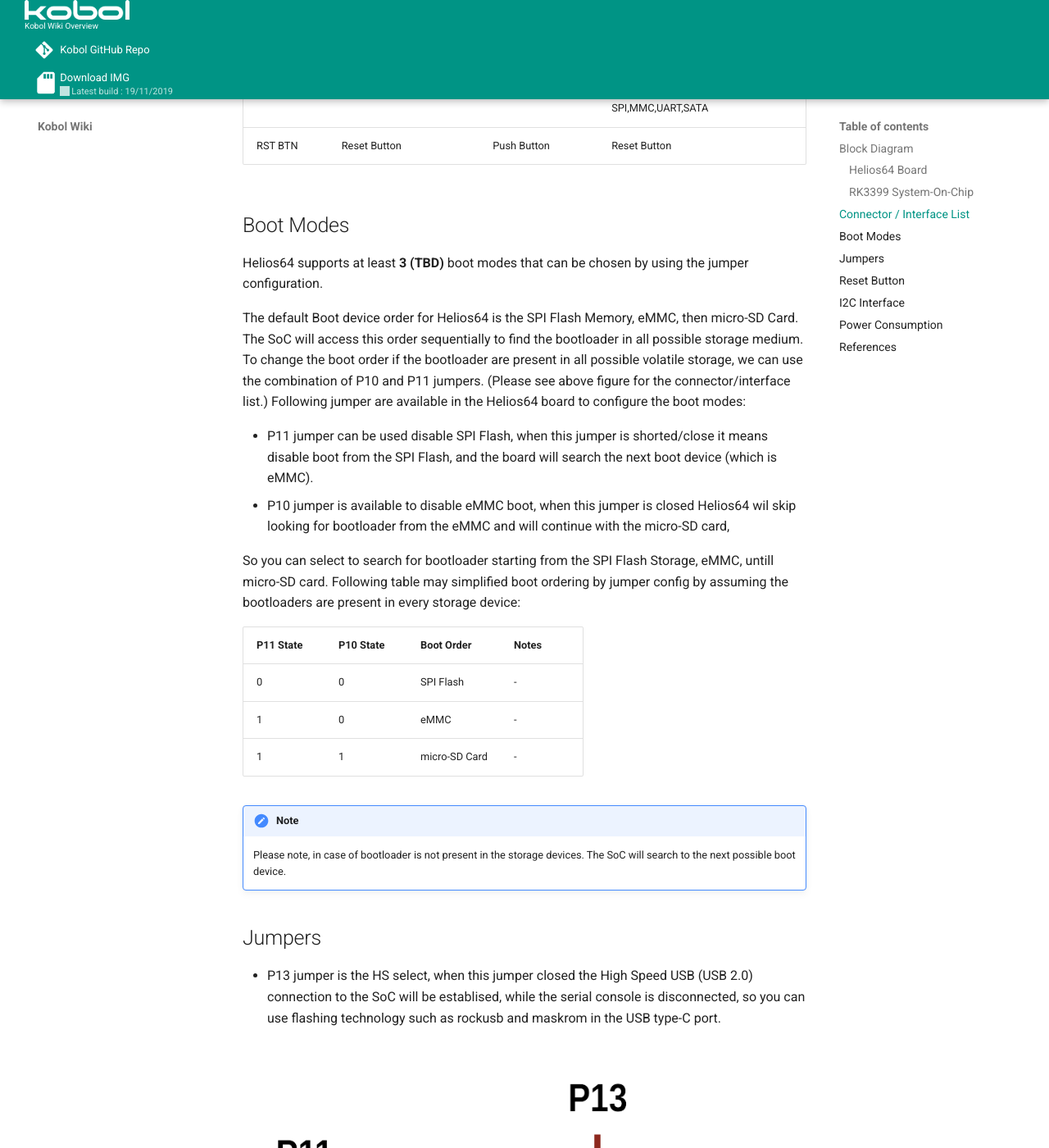
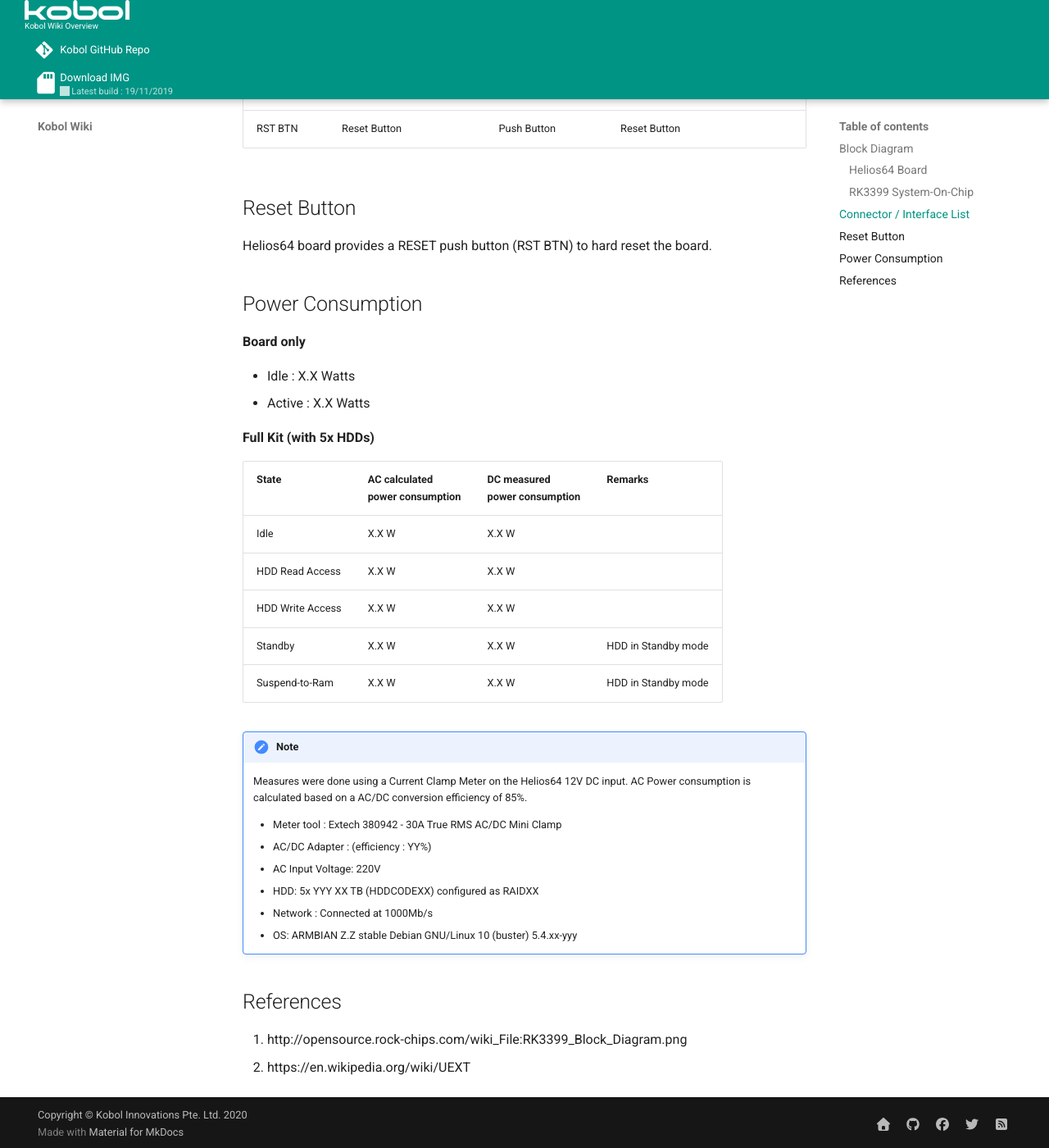
Before and after one commit to kobol-io/wiki, an MkDocs documentation site: the page built from docs/helios64/hardware.md, in a window 1280 px wide and 1400 px high, scrolled down 3984 px. Shown: the whole window at 82% size. Built offline with MkDocs 1.6.1 and Material for MkDocs 9.7.7, drawn with Linux system fonts in a browser that asks for light colours; some of the changed text lies outside the part shown.

Commit message:
Move jumper and boot mode into their own page
On overview table, create link to its respective pages

```diff
--- a/docs/helios64/hardware.md
+++ b/docs/helios64/hardware.md
@@ -12,87 +12,43 @@ This block diagram is cited from the RK3399 website documentation. [1](http://op
 
 ![!Board Legend](/helios64/img/hardware/helios64_board_labeled.jpg)
 
-Name |Peripheral Type|Connector Type|Details
------|---------------|--------------|-------
-P8|SATA Cont. Mem. Flash Enable Jumper|2x1 Pin Header|Sata Controller Flash Memory Enable
-P9|eFuse Dis. Jumper|Not Populated|**TBD** eFuse Power Supply
-P10|eMMC Dis. Jumper|2x1 Pin Male Header|Disable eMMC boot
-P11|SPI Flash Dis. Jumper|2x1 Pin Male Header|Disable SPI Flash
-P13|HS Select Jumper|2x1 Pin Male Header|USB-C HS Select (Close = Type C HS, Open = Console)
-P14|ATX Priority Jumper|2x1 Pin Male Header|ATX Supply Priority
-P15|ACDC Priority Jumper|2x1 Pin Male Header|ACDC(AC Adapter) Supply Priority
-USB 3.0 |USB3 Host|USB 3.0 Host| USB 3.0 Port Header
-SATA1|SATA|SATA 3.0|Port 0 (SATA1)
-SATA2|SATA|SATA 3.0|Port 1 (SATA2)
-SATA3|SATA|SATA 3.0|Port 2 (SATA3)
-SATA4|SATA|SATA 3.0|Port 3 (SATA4)
-SATA5|SATA|SATA 3.0|Port 4 (SATA5)
-HDD_PWR|HDD Power Conn.|8 Pin ATX 12V|Rated for 5x HDD
-BATT|Battery Power Conn.|6 Pin ATX 12V|Battery Backup
-ATX_4P|ATX Power Supply Conn.|4 Pin ATX 12V|4 Pin ATX Power Connector
-1Gbps ETH|LAN1|RJ45|Gigabit Ethernet
-2.5Gbps ETH|LAN2|RJ45|2.5 Gigabit Ethernet|USB 3.0 Host|Dual Port USB3.0|Type A
-MICRO SD|microSD|Push-Push card connector|Support SDHC and SDXC
-USB-C|USB Type-C Dual Role|USB Type-C Connector|Via onboard FTDI USB-to-UART0 bridge
-PWR CON|DC Connector|Kycon 4-Pin Mini-DIN|DC input 12V / 8A
-FAN1|Fan Connector|4x1 Pin Male Header|PWM and RPM support
-FAN2|Fan Connector|4x1 Pin Male Header|PWM and RPM support
-P1|I2C Header|4x1 Pin Male Header|I2C Bus 1
-P2|UEXT Header|2x5 Pin Male Header|Universal EXTension Support [2]
-P3|Front Panel Header|12x2 Pin Male Header|PWM and RPM support
-P4|Buzzer Header|2x1 Pin Header|Buzzer Speaker Support
-P5|GPIO Pin Header|7x2 Pin Male Header|GPIO configurable as input or output<br>Via IO Expander on I2C Bus 0
-PWR BTN|Power Button|Push Button|Power Button
-RECOVERY|Recovery Button|Push Button|Boot mode selector :<br> SPI,MMC,UART,SATA
-RST BTN|Reset Button|Push Button|Reset Button
-
-## Boot Modes
-
-Helios64 supports at least **3 (TBD)** boot modes that can be chosen by using the jumper configuration.
-
-The default Boot device order for Helios64 is the SPI Flash Memory, eMMC, then micro-SD Card.
-The SoC will access this order sequentially to find the bootloader in all possible storage medium.
-To change the boot order if the bootloader are present in all possible volatile storage, we can use the combination of P10 and P11 jumpers.
-(Please see above figure for the connector/interface list.)
-Following jumper are available in the Helios64 board to configure the boot modes:
-
-- P11 jumper can be used disable SPI Flash, when this jumper is shorted/close it means disable boot from the SPI Flash, and the board will search the next boot device (which is eMMC).
-- P10 jumper is available to disable eMMC boot, when this jumper is closed Helios64 wil skip looking for bootloader from the eMMC and will continue with the micro-SD card,
-
-So you can select to search for bootloader starting from the SPI Flash Storage, eMMC, untill micro-SD card.
-Following table may simplified boot ordering by jumper config by assuming the bootloaders are present in every storage device:
-
-P11 State|P10 State|Boot Order|Notes
------|---------------|--------------|-------
-0|0|SPI Flash|-
-1|0|eMMC|-
-1|1|micro-SD Card|-
-
-!!! note
-	Please note, in case of bootloader is not present in the storage devices. The SoC will search to the next possible boot device.
-
-## Jumpers
-
-- P13 jumper is the HS select, when this jumper closed the High Speed USB (USB 2.0) connection to the SoC will be establised, while the serial console is disconnected, so you can use flashing technology such as rockusb and maskrom in the USB type-C port.
-
-[comment]: <> (its also called as HS select, when this jumper is closed the micro USB-C connector become type-C HS (open = console), your USB-C cable will connected to the serial console of the Helios64 board by default. By closing this connection the USB-C connection will become the HS mode, the eMMC will be detected as the USB Mass storage in your PC, in this configuration can directly flash the Armbian image to it.)
-
-
-![Dipswitch modes](/helios64/img/hardware/p11-13-jumper.png)
-
-All the ready-to-use images we provide are for the **SD Card** boot mode.
-
-Please refer to [U-boot](/helios4/uboot) section to know how to use the other modes.
+| Name | Peripheral Type | Connector Type | Details |
+|-----|---------------|--------------|-------|
+| P8 | [SATA Cont. Mem. Flash Enable Jumper](/helios64/jumper/#sata-controller-flash-mux-p8) | 2x1 Pin Header | Sata Controller Flash Memory Enable |
+| P9 | [eFuse Dis. Jumper](/helios64/jumper/#efuse-power-enable-p9) | Not Populated | **TBD** eFuse Power Supply |
+| P10 | [eMMC Dis. Jumper](/helios64/jumper/#boot-mode-p10-p11) | 2x1 Pin Male Header | Disable eMMC boot |
+| P11 | [SPI Flash Dis. Jumper](/helios64/jumper/#boot-mode-p10-p11) | 2x1 Pin Male Header | Disable SPI Flash |
+| P13 | [HS Select Jumper](/helios64/jumper/#hs-select-p13) | 2x1 Pin Male Header | USB-C HS Select (Close = Type C HS, Open = Console) |
+| P14 | [ATX Priority Jumper](/helios64/jumper/#power-supply-priority-jumper-p14-p15) | 2x1 Pin Male Header | ATX Supply Priority |
+| P15 | [ACDC Priority Jumper](/helios64/jumper/#power-supply-priority-jumper-p14-p15) | 2x1 Pin Male Header | ACDC(AC Adapter) Supply Priority |
+| USB 3.0 | [USB3 Host](/helios64/usb/#usb-on-helios64) | USB 3.0 Host | USB 3.0 Port Header  |
+| SATA1 | SATA | SATA 3.0 | Port 0 (SATA1) |
+| SATA2 | SATA | SATA 3.0 | Port 1 (SATA2) |
+| SATA3 | SATA | SATA 3.0 | Port 2 (SATA3) |
+| SATA4 | SATA | SATA 3.0 | Port 3 (SATA4) |
+| SATA5 | SATA | SATA 3.0 | Port 4 (SATA5) |
+| HDD_PWR | HDD Power Conn. | 8 Pin ATX 12V | Rated for 5x HDD |
+| BATT | [Battery Power Conn.](/helios64/battery/#li-ion-battery) | 6 Pin ATX 12V | Battery Backup |
+| ATX_4P | ATX Power Supply Conn. | 4 Pin ATX 12V | 4 Pin ATX Power Connector |
+| 1Gbps ETH | LAN1 | RJ45 | Gigabit Ethernet |
+| 2.5Gbps ETH | LAN2 | RJ45 | 2.5 Gigabit Ethernet |
+| MICRO SD | microSD | Push-Push card connector | Support SDHC and SDXC |
+| USB-C| [USB Type-C Dual Role](/helios64/usb/#usb-type-c-functionality-on-helios64) | USB Type-C Connector | Via onboard FTDI USB-to-UART0 bridge |
+| PWR CON | DC Connector | Kycon 4-Pin Mini-DIN | DC input 12V / 8A |
+| FAN1 | [Fan Connector](/helios64/fan/) | 4x1 Pin Male Header | PWM and RPM support |
+| FAN2 | [Fan Connector](/helios64/fan/) | 4x1 Pin Male Header | PWM and RPM support |
+| P1 | [I2C Header](/helios64/i2c/#i2c-at-p1-header) | 4x1 Pin Male Header | I2C Bus 1 |
+| P2 | [UEXT Header](/helios64/uext/) | 2x5 Pin Male Header | Universal EXTension Support [2] |
+| P3 | [Front Panel Header](/helios64/front-panel/) | 12x2 Pin Male Header | PWM and RPM support |
+| P4 | Buzzer Header | 2x1 Pin Header | Buzzer Speaker Support |
+| P5 | [GPIO Pin Header](/helios64/gpio/) | 7x2 Pin Male Header | GPIO configurable as input or output<br>Via IO Expander on I2C Bus 0 |
+| PWR BTN | Power Button | Push Button | Power Button |
+| RECOVERY | Recovery Button | Push Button |  |
+| RST BTN | Reset Button | Push Button | Reset Button |
 
 ## Reset Button
 
 Helios64 board provides a RESET push button (RST BTN) to hard reset the board.
-
-## I2C Interface
-
-Helios64 board exposes the SoC I2C Bus 1, on header **P1**. Below is the header pin-out.
-
-![I2C Pinout](/helios64/img/hardware/i2c_pinout.png)
 
 ## Power Consumption
 
--- a/mkdocs.yml
+++ b/mkdocs.yml
@@ -77,9 +77,11 @@ nav:
   - Hardware:
     - Overview : 'helios64/hardware.md'
     - Battery : 'helios64/battery.md'
+    - Boot Mode : 'helios64/boot_mode.md'
     - Front Panel (P3): 'helios64/front-panel.md'
     - GPIO (P5): 'helios64/gpio.md'
     - I2C : 'helios64/i2c.md'
+    - Jumper: 'helios64/jumper.md'
     - LED : 'helios64/led.md'
     - M2 Connector (J2): 'helios64/m2.md'
     - PWM Fan : 'helios64/fan.md'
```
Also changed, not shown: docs/helios64/boot_mode.md (added, +29 -0 lines), docs/helios64/jumper.md (added, +37 -0 lines), docs/helios64/img/bootmode/bootmode_jumper.png (added), docs/helios64/img/jumper/p11-12-jumper.png (added), docs/helios64/img/jumper/p13-jumper.png (added).
